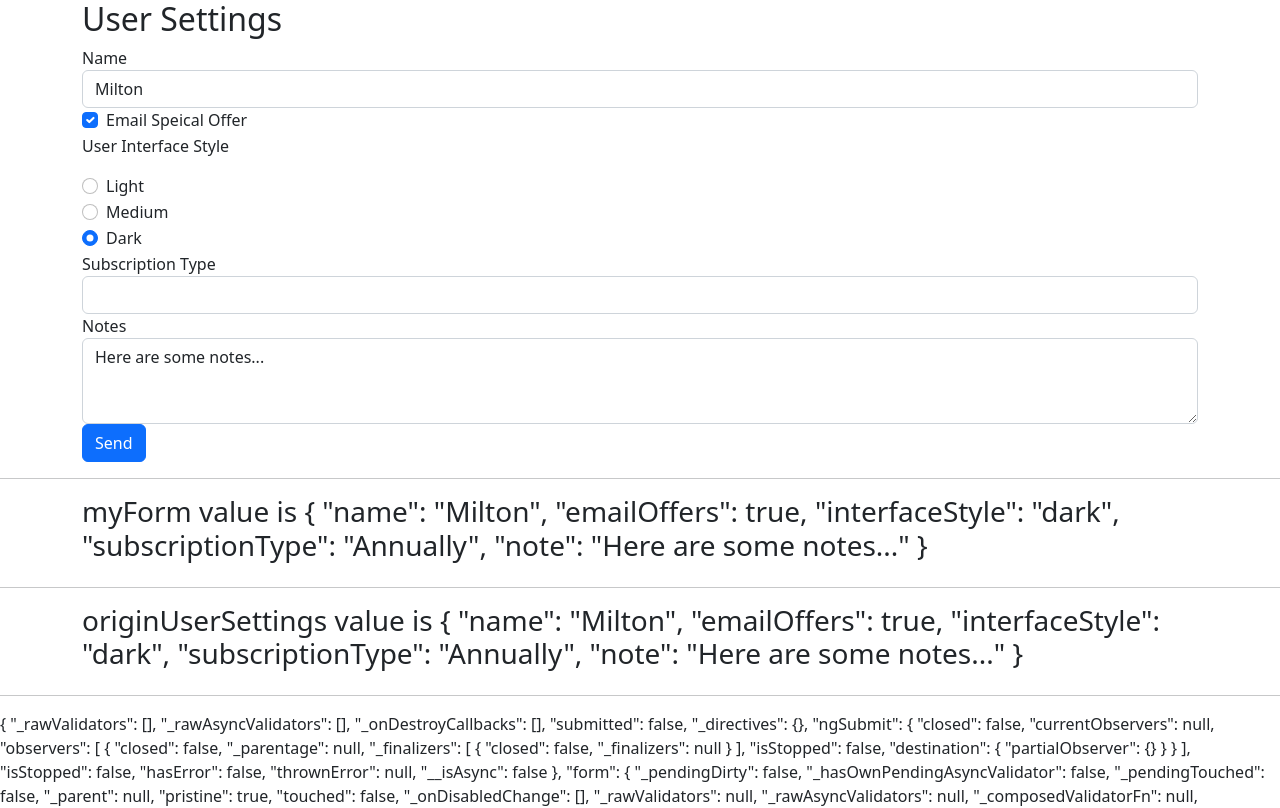
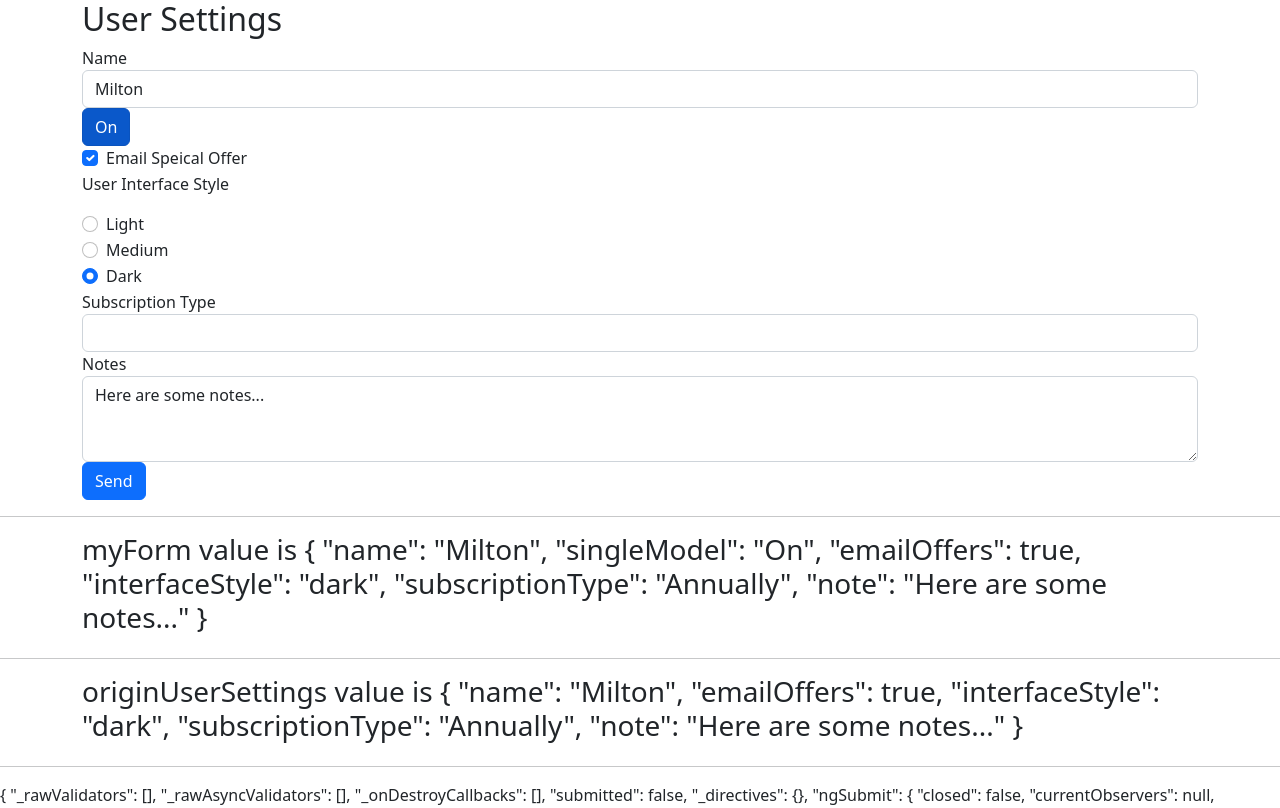
Before and after one commit to foureverhh/PluralSightTemplateDrivenFormAngular, an Angular app: page / in a window 1280 px wide. Shown: the top 808 px of the page. Built offline with nearby package versions, Linux system fonts and the light colour scheme.

Commit message:
add ngx-bootstrap toggle button https://valor-software.com/ngx-bootstrap/#/documentation#getting-started

```diff
--- a/angular.json
+++ b/angular.json
@@ -30,6 +30,7 @@
               "src/assets"
             ],
             "styles": [
+              "./node_modules/bootstrap/dist/css/bootstrap.min.css",
               "node_modules/bootstrap/dist/css/bootstrap.min.css",
               "src/styles.css"
             ],
--- a/package.json
+++ b/package.json
@@ -19,6 +19,7 @@
     "@angular/platform-browser-dynamic": "~13.3.0",
     "@angular/router": "~13.3.0",
     "bootstrap": "^5.2.0",
+    "ngx-bootstrap": "^8.0.0",
     "rxjs": "~7.5.0",
     "tslib": "^2.3.0",
     "zone.js": "~0.11.4"
--- a/src/app/app.module.ts
+++ b/src/app/app.module.ts
@@ -5,7 +5,8 @@ import { CommonModule } from '@angular/common';
 import { AppComponent } from './app.component';
 import { UserSettingsFormComponent } from './user-settings-form/user-settings-form.component';
 import { CircularPipePipe } from './pipe/circular-pipe.pipe';
-import { HttpClientModule } from '@angular/common/http'
+import { HttpClientModule } from '@angular/common/http';
+import { ButtonsModule } from 'ngx-bootstrap/buttons'
 @NgModule({
   declarations: [
     AppComponent,
@@ -17,6 +18,7 @@ import { HttpClientModule } from '@angular/common/http'
     FormsModule,
     CommonModule,
     HttpClientModule,
+    ButtonsModule.forRoot(),
   ],
   providers: [],
   bootstrap: [AppComponent]
--- a/src/app/user-settings-form/user-settings-form.component.html
+++ b/src/app/user-settings-form/user-settings-form.component.html
@@ -19,6 +19,11 @@
                 Enter a name
             </div>
         </div>
+        <button type="button" class="btn btn-primary" name="singleModel"
+          [(ngModel)]="singleModel" btnCheckbox
+          btnCheckboxTrue="On" btnCheckboxFalse="Off">
+          {{singleModel}}
+        </button>
         <!--
             <p>{{classTest.className}}</p>
         --> <!--classTest via template reference variable to get input element attribute-->
--- a/src/app/user-settings-form/user-settings-form.component.ts
+++ b/src/app/user-settings-form/user-settings-form.component.ts
@@ -24,6 +24,7 @@ export class UserSettingsFormComponent implements OnInit{
   userSettings: UserSettings = {...this.originUserSettings};
   postErrorMessage: any = '';
   postError: boolean = false;
+  singleModel = 'On';
 
   constructor(private dataService: DataService) { }
 
```
Also changed, not shown: 1 other file (tests, documents, lock files or other folders).
